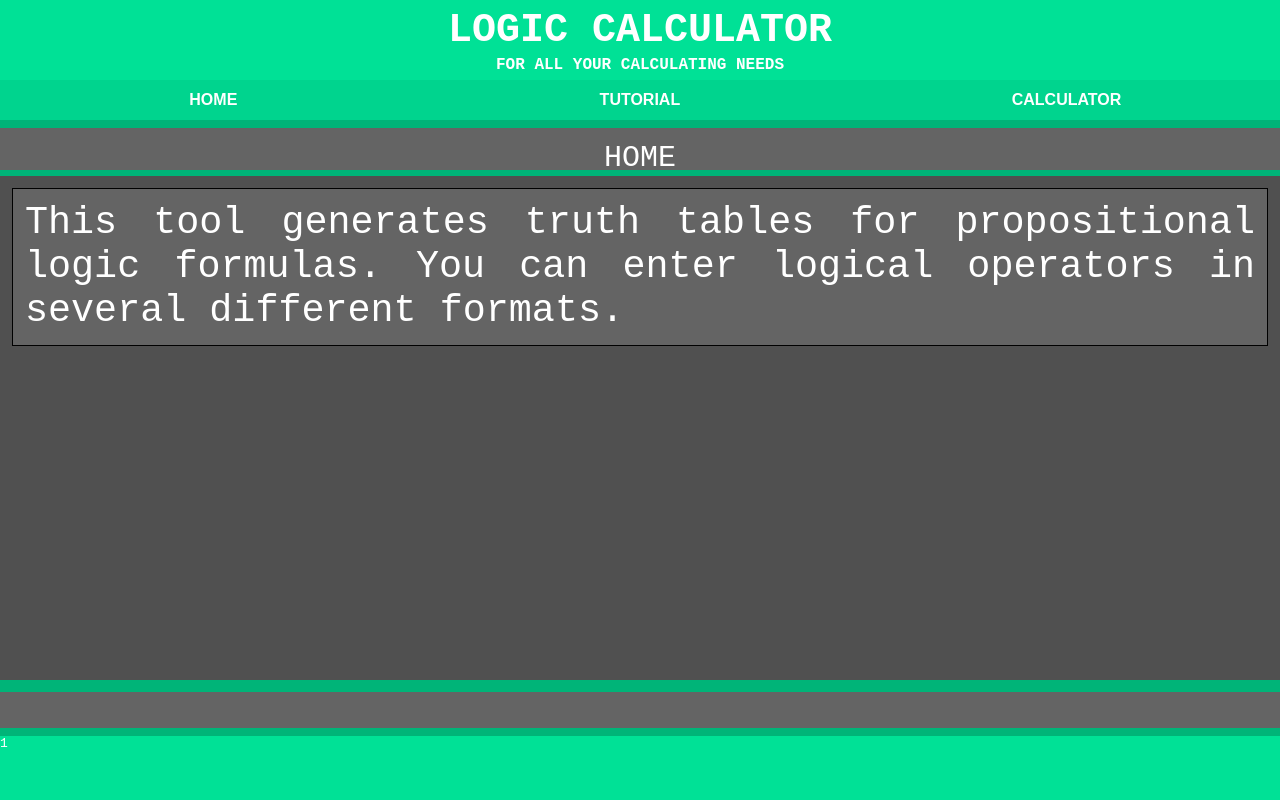
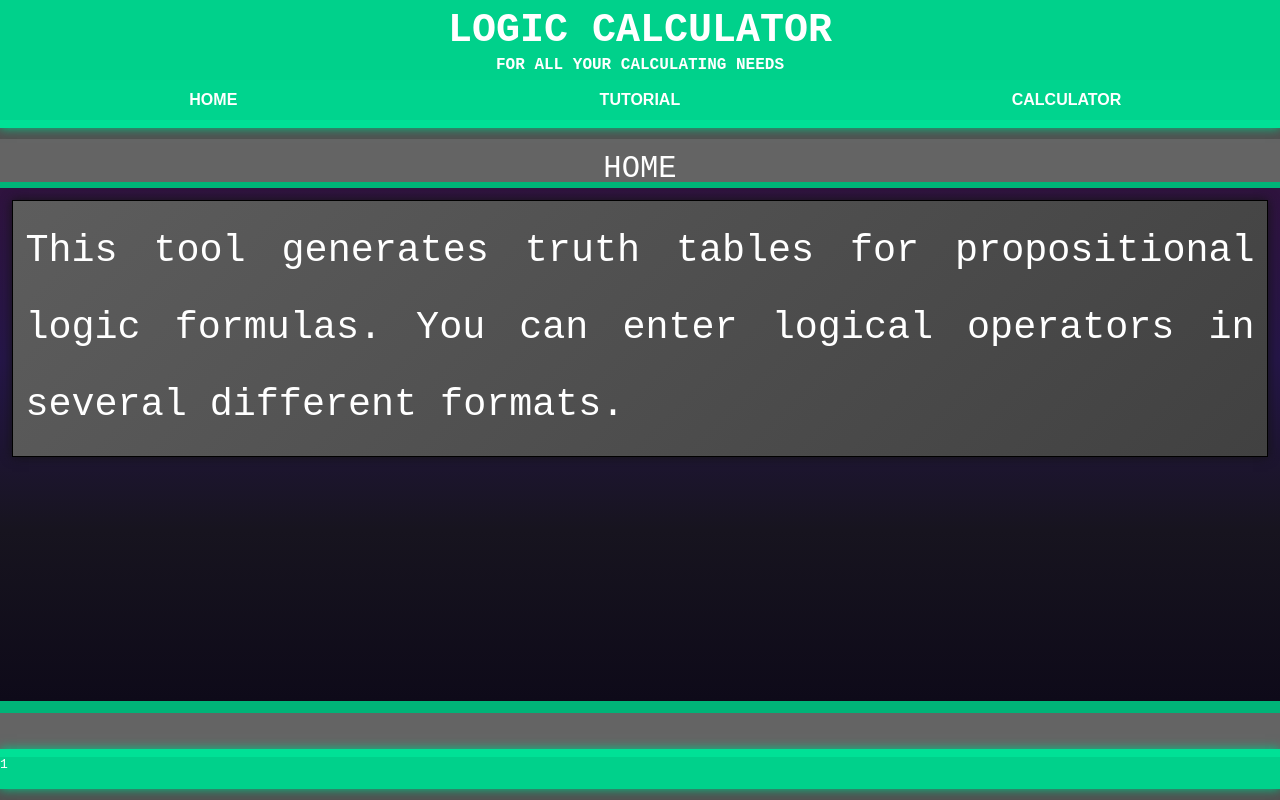
Before and after one commit to II-ELIF-II/Logic-Calculator, a plain HTML site: page index.html in a window 1280 px wide. Drawn offline with Linux system fonts and the light colour scheme.

Commit message:
Visual Overhaul

```diff
--- a/Scripts/Logic_Calculator_Style_Content.css
+++ b/Scripts/Logic_Calculator_Style_Content.css
@@ -31,9 +31,10 @@ body
 
 table
 {
+    box-shadow: 0px 0px 5px rgb(20, 20, 20);
+    border: 1px solid rgb(0, 0, 0);
     border-collapse: collapse;
     text-transform: uppercase;
-    border: 1px solid rgb(0, 0, 0);
     margin-right: auto;
     text-align: center;
     margin-left: auto;
@@ -42,6 +43,7 @@ table
 
 th
 {
+    background-image: linear-gradient(45deg,rgb(0, 149, 99),rgb(0, 225, 150),rgb(0, 149, 99));
     background-color: rgb(0, 225, 150);
     font-size: 2.5vh;
     padding: 2vh;
@@ -50,7 +52,9 @@ th
 
 td
 {
+    background-image: linear-gradient(45deg,rgb(80, 80, 80),rgb(100, 100, 100),rgb(80, 80, 80));
     background-color: rgb(125, 125, 125);
+    line-height: 150%;
     font-size: 2.5vh;
     padding: 1.5vh;
     height: 4vh;
@@ -61,6 +65,7 @@ mark
     background-color: rgba(0, 180, 120, 0.5);
     border-right: 2px solid rgb(0, 255, 170);
     border-left: 2px solid rgb(0, 255, 170);
+    box-shadow: 0px 0px 5px rgb(0, 225, 150);
     color: rgb(255, 255, 255);
     padding: 0vh 1vh 0vh 1vh;
 }
@@ -68,10 +73,10 @@ mark
 .toc
 {
     border: 0px solid rgb(0, 0, 0);
+    padding-bottom: 0vh;
+    padding-right: 1vh;
+    padding-left: 5vh;
     padding-top: 1vh;
-    padding-left: 5vh;
-    padding-right: 1vh;
-    padding-bottom: 0vh;
     font-size: 2.5vh;
     text-align: left;
 }
@@ -99,6 +104,7 @@ mark
 
 .body-container
 {
+    box-shadow: 0px 0px 10px 0px rgb(0, 180, 120);
     grid-template-rows: 8vh auto 8vh;
     display: grid;
 }
@@ -107,6 +113,7 @@ mark
 {
     border-bottom: 1vh solid rgb(0, 180, 120);
     background-color: rgb(100, 100, 100);
+    z-index: 1;
     padding: 0;
 }
 
@@ -119,6 +126,7 @@ mark
 
 .body
 {
+    background-image: linear-gradient(180deg,rgb(47, 19, 62),rgb(37, 22, 72),rgb(23, 20, 31),rgb(14, 10, 25));
     background-color: rgb(80, 80, 80);
     padding: 0;
 }
@@ -140,9 +148,12 @@ mark
 
 .body-text
 {
+    background-image: linear-gradient(-45deg,rgb(65, 65, 65),rgb(93, 93, 93));
+    box-shadow: 0px 0px 10px rgb(20, 20, 20);
     background-color: rgb(100, 100, 100);
     border: 1px solid rgb(0, 0, 0);
     text-align: justify;
+    line-height: 200%;
     font-size: 2.5vh;
     width: inherit;
     padding: 2vh;
--- a/Scripts/Logic_Calculator_Style_Main.css
+++ b/Scripts/Logic_Calculator_Style_Main.css
@@ -24,8 +24,10 @@ body
 
 .header
 {
-    border-bottom: 1vh solid rgb(0, 180, 120);
-    background-color: rgb(0, 225, 150);
+    border-bottom: 1vh solid rgb(0, 225, 150);
+    box-shadow: 0px 0px 10px rgb(0, 200, 135);
+    background-color: rgb(0, 209, 139);
+    z-index: 5;
     height: 10vh;
 }
 
@@ -73,12 +75,14 @@ body
 
 .sidebar
 {
+    background-image: linear-gradient(180deg,rgb(47, 19, 62),rgb(37, 22, 72),rgb(23, 20, 31),rgb(14, 10, 25));
     background-color: rgb(100, 100, 100);
 }
 
 .sidebar-button
 {
-    background-image: linear-gradient(90deg,rgba(100, 100, 100, 0.85),rgb(100, 100, 100));
+    background-image: linear-gradient(90deg,rgba(0, 180, 120, 0.8),rgba(0, 180, 120, 0.5),rgba(0, 180, 120, 0.25),rgba(0, 180, 120, 0.1));
+    background-color: rgba(0,0,0,0);
     border-left: 0px solid rgb(0, 255, 170);
     color: rgb(255, 255, 255);
     transition: 0.15s linear;
@@ -92,22 +96,22 @@ body
 
 .sidebar-button:hover
 {
-    background-image: linear-gradient(90deg,rgba(0, 180, 120, 1),rgb(100, 100, 100));
+    background-image: linear-gradient(90deg,rgba(0, 180, 120, 0.8),rgba(0, 180, 120, 0.8),rgba(0, 180, 120, 0.5),rgba(0, 180, 120, 0.25));
     border-left: 5px solid rgb(0, 255, 170);
 }
 
 .content-container
 {
-    background-image: url("Graphics/BG_Circuits.png");
-    background-color: #cccccc;
+    background-image: url("Background.png");
     height: 100%;
     width: 100%;
 }
 
 .footer
 {
-    border-top: 1vh solid rgb(0, 180, 120);
-    background-color: rgb(0, 225, 150);
+    box-shadow: 0px 0px 10px rgb(0, 200, 135);
+    border-top: 1vh solid rgb(0, 225, 150);
+    background-color: rgb(0, 209, 139);
     height: 8vh;
 }
 
@@ -176,18 +180,8 @@ body
         padding: 0;
     }
 
-    .content-container
-    {
-        background-image: url("Graphics/BG_Circuits.png");
-        background-color: #cccccc;
-        height: 100%;
-        width: 100%;
-    }
-
     .footer
     {
-        border-top: 1vh solid rgb(0, 180, 120);
-        background-color: rgb(0, 225, 150);
-        height: 8vh;
+        height: 4vh;
     }
 }
```
Also changed, not shown: 002_LC_Tutorial.html (+1 -1 lines), Scripts/Background.png (renamed from Graphics/BG_Circuits.png).
